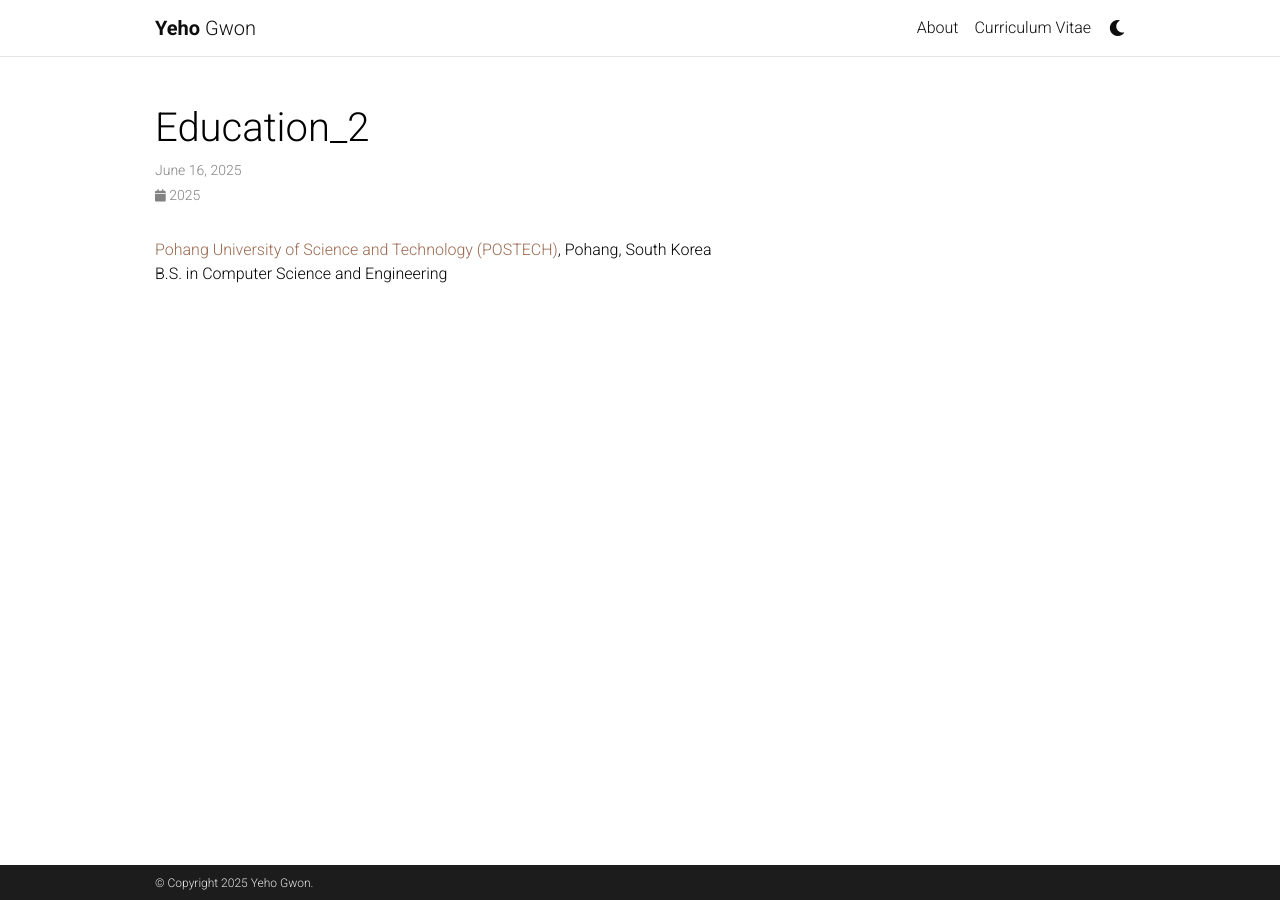
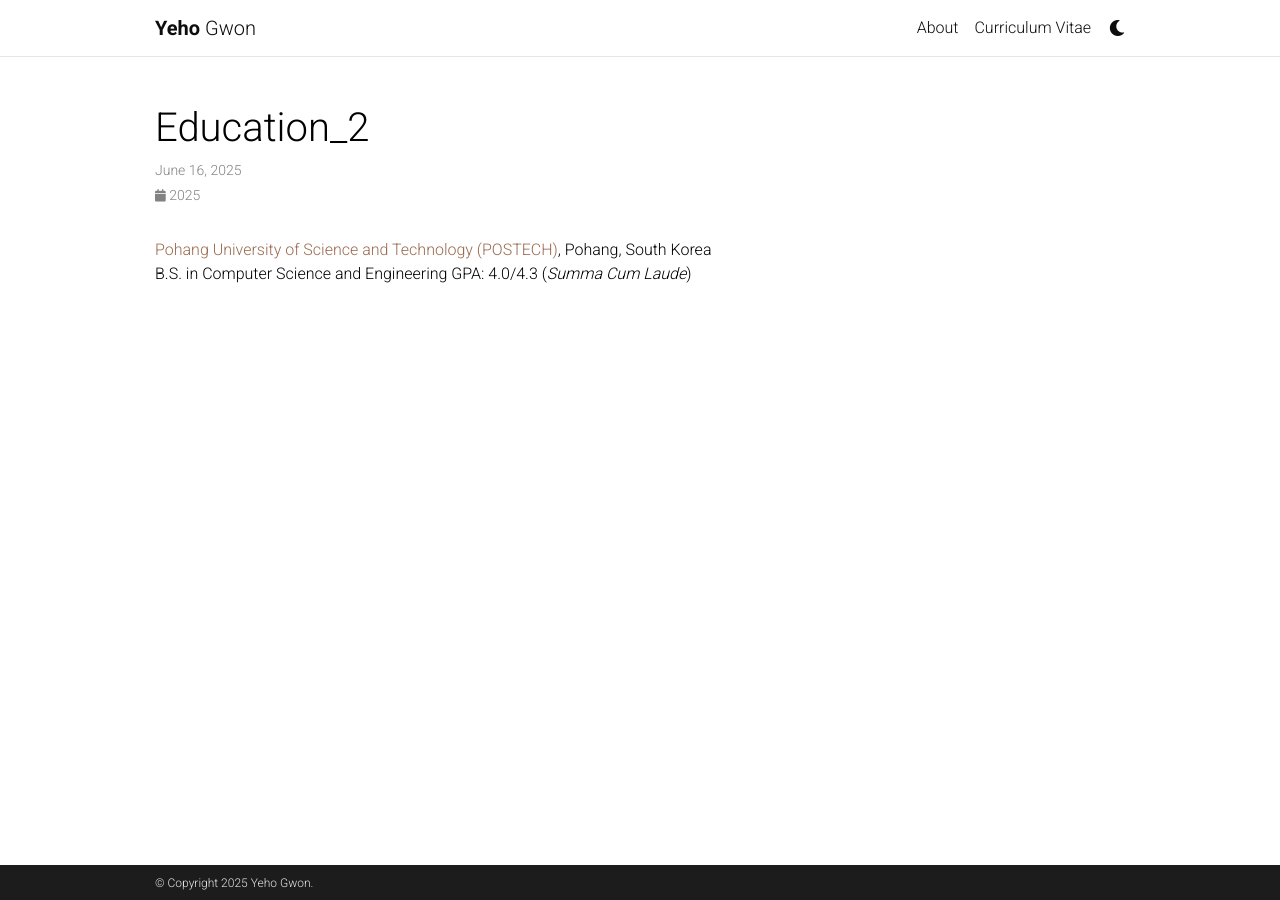
Before and after one commit to yehogwon/yehogwon.github.io, a Jekyll site: the page built from _education/education_2.md, in a window 1280 px wide. Built offline with Jekyll 4.4.1, drawn with Linux system fonts in a browser that asks for light colours; comment, search, counter and statistics services are not loaded; a style sheet for code colours, icons or effects is not loaded.

Commit message:
update edu and cv

```diff
--- a/_education/education_2.md
+++ b/_education/education_2.md
@@ -6,3 +6,4 @@ inline: true
 
 [Pohang University of Science and Technology (POSTECH)](https://postech.ac.kr/eng/), Pohang, South Korea \
 B.S. in Computer Science and Engineering
+GPA: 4.0/4.3 (*Summa Cum Laude*)
--- a/_includes/header.html
+++ b/_includes/header.html
@@ -63,7 +63,7 @@
               {%- endif %} -->
               <!-- CV -->
               <li class="nav-item">
-                <a class="nav-link" href="/assets/pdf/cv_yehogwon_250605.pdf" target="_blank"  rel="noopener noreferrer" class="float-right">Curriculum Vitae</a>
+                <a class="nav-link" href="/assets/pdf/cv_yehogwon_250614.pdf" target="_blank"  rel="noopener noreferrer" class="float-right">Curriculum Vitae</a>
               </li>
 
               <!-- Other pages -->
```
Also changed, not shown: 1 other file.
